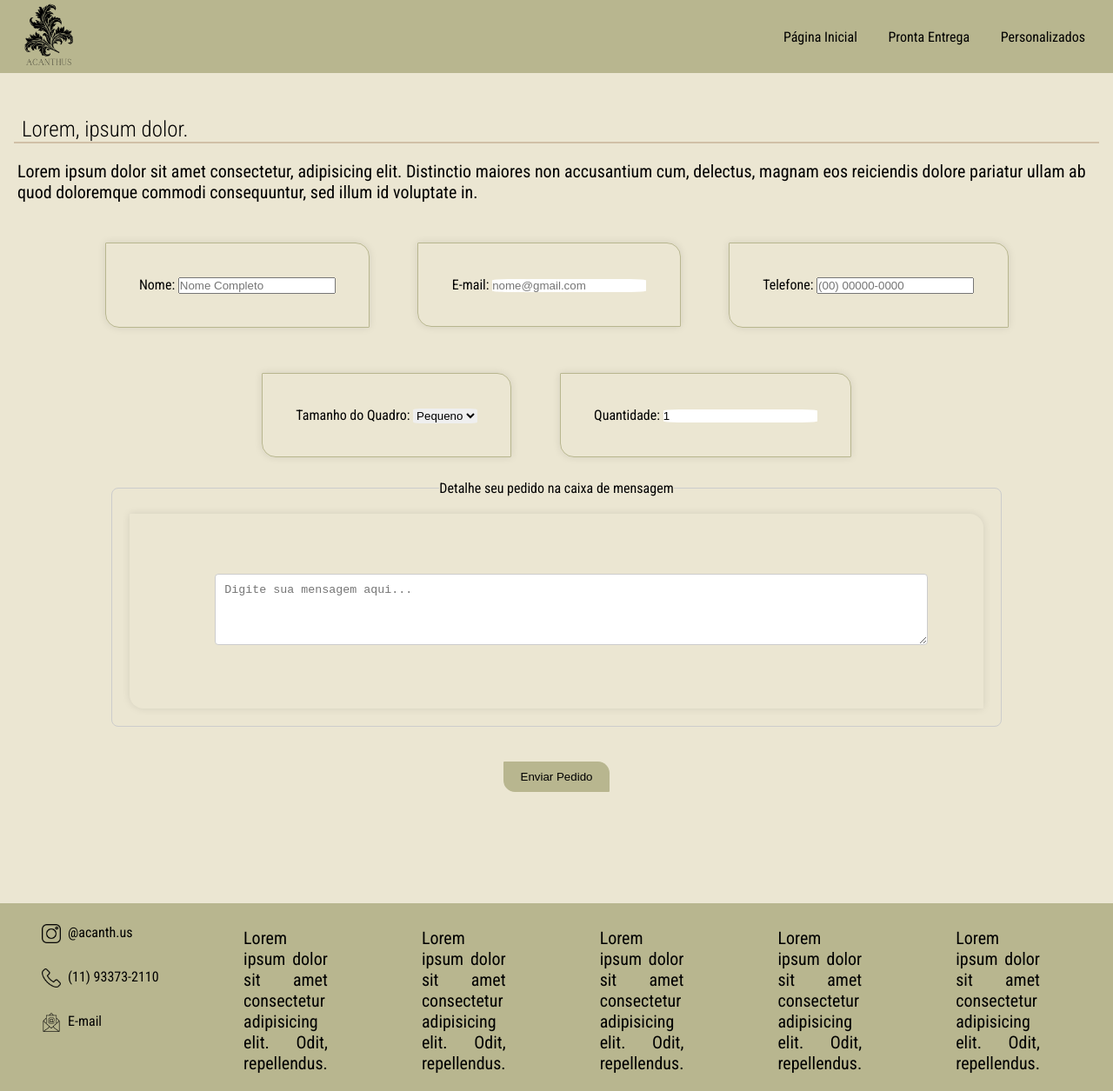
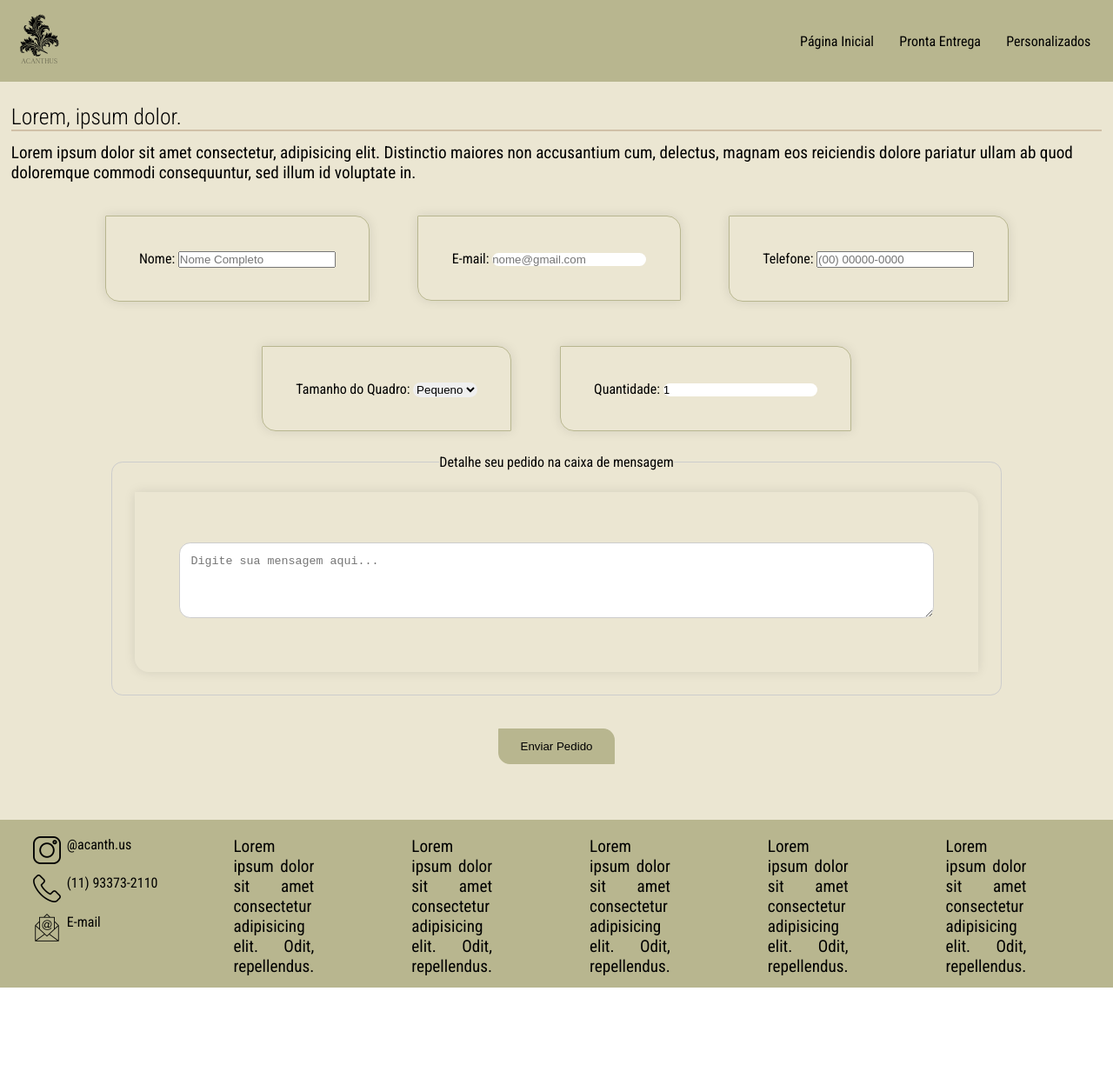
Before and after one commit to alice-farias/Acanthus, a plain HTML site: page HTML/personalizados.html in a window 1280 px wide. Shown: the whole page at 87% size. After the commit the page ends 1136 px from the top, so only its background shows below. Drawn offline with Linux system fonts and the light colour scheme.

Commit message:
Alterações de medidas no CSS para ficar mais adequado para diferentes tamanhos de tela, alteração das referências de imagem e links

```diff
--- a/CSS/style.css
+++ b/CSS/style.css
@@ -1,7 +1,6 @@
 @import url('https://fonts.googleapis.com/css2?family=Philosopher:ital,wght@0,400;0,700;1,400;1,700&family=Quicksand:wght@300..700&display=swap');
 
 @import url('https://fonts.googleapis.com/css2?family=Roboto+Condensed:ital,wght@0,100..900;1,100..900&display=swap');
-
 
 * {
     padding: 0;
@@ -10,7 +9,7 @@
 }
 
 .logo {
-    width: 5em;
+    width: 5vw;
 }
 
 header {
@@ -18,9 +17,7 @@ header {
     justify-content: space-between;
     align-items: center;
     background-color: #B8B68F;
-    padding-right: 1em;
-    padding-left: 1em;
-
+    padding: 1vw;
 }
 
 nav ul {
@@ -31,7 +28,7 @@ nav ul {
 
 nav ul li {
     display: inline;
-    padding: 1em;
+    padding: 1vw;
 }
 
 a {
@@ -46,31 +43,30 @@ a:hover {
 }
 
 h1 {
-    padding-top: 2em;
-    margin-left: 1em;
+    padding-top: 2vw;
+    margin-left: 1vw;
     font-family: 'roboto condensed';
-    font-size: 25px;
+    font-size: 2vw;
     font-weight: 300;
 }
 
 .linha-vertical {
-    border-bottom: 2px solid #D0C0A7;
-    margin-left: 1em;
-    margin-right: 1em;
-
+    border-bottom: 0.2vw solid #D0C0A7;
+    margin-left: 1vw;
+    margin-right: 1vw;
 }
 
 .quadros-index {
-    width: 24em;
-    margin-top: 1em;
-    margin-left: 1em;
+    width: 20%;
+    margin-top: 1vw;
+    margin-left: 1vw;
     float: right;
-    margin-right: 4em;
+    margin-right: 4vw;
 }
 
 .container p {
-    padding: 5em;
-    font-size: 20px;
+    padding: 5vw;
+    font-size: 1.5vw;
     font-family: 'roboto condensed';
     font-weight: 300;
 }
@@ -80,7 +76,7 @@ h1 {
 }
 
 button {
-    width: 10em;
+    width: 10vw;
     height: 3em;
     border-radius: 1px 1em;
     border: none;
@@ -89,43 +85,39 @@ button {
     background-color: #B8B68F;
 }
 
-
 main {
     background-color: #EBE6D2;
     margin: 0;
-    padding-bottom: 8em;
+    padding-bottom: 5vw;
 }
 
 footer {
    background-color: #B8B68F;
-    padding-top: 0.5em;
+    padding-top: 0.5vw;
     display: flex;
 }
 
 .icon img {
-    width: 30px;
+    width: 3vw;
     float: left;
-    margin-left: 2em;
-    padding-right: 0.5em;
+    margin-left: 2vw;
+    padding-right: 0.5vw;
     display: block;
 }
 
-
 span {
     display: block;
-    padding: 1em;
-
+    padding: 1vw;
 }
 
-.p-footer{
-
+.p-footer {
     width: 8%;
     height: 10%;
-    padding-left: 4.8%;
+    padding-left: 4.8vw;
     text-align: justify;
     display: flex;
     box-sizing: border-box;
-    margin-right: 8%;
+    margin-right: 8vw;
     float: right;
     font-family: 'roboto condensed';
 }
@@ -133,24 +125,18 @@ span {
 .quadros {
     display: flex;
     flex-wrap: wrap;
-    justify-content: center
-
-
+    justify-content: center;
 }
 
 .produto {
-    font-family:'roboto condensed';
+    font-family: 'roboto condensed';
     display: inline-block;
-
+    margin: 1vw;
+    padding: 2vw;
 }
 
 .produto img {
-    width: 10em;
-}
-
-.produto {
-    margin: 1em;
-    padding: 2em;
+    width: 10vw;
 }
 
 .produto li {
@@ -159,7 +145,6 @@ span {
 
 .preco {
     font-family: 'roboto condensed';
-
 }
 
 h2 {
@@ -169,14 +154,14 @@ h2 {
 
 section {
     background-color: #EBE6D2;
-    padding-bottom: 2em;
+    padding-bottom: 2vw;
 }
 
 .depoimentos img {
-    width: 4em;
+    width: 4vw;
     float: left;
-    margin-left: 1.1em;
-    padding-right: 0.5em;
+    margin-left: 1vw;
+    padding-right: 0.5vw;
     display: flex;
     float: right;
 }
@@ -188,20 +173,18 @@ section {
 }
 
 .cliente {
-    padding-right: 2em;
+    padding-right: 2vw;
     display: flex;
     align-items: center;
 }
 
 .cliente img {
-    width: 6em;
     display: flex;
-
 }
 
 .depoimentos p {
-margin-right: 4em;
-padding: 1em;
+    margin-right: 4vw;
+    padding: 1vw;
     font-family: 'roboto condensed';
     font-weight: 300;
     height: 4em;
@@ -210,41 +193,35 @@ text-align: justify;
 }
 
 h3 {
-    padding-top: 14%;
+    padding-top: 8vw;
     text-align: center;
     font-family: 'roboto condensed';
-
 }
 
 form {
     text-align: center;
     align-items: center;
     justify-content: center;
-
 }
 
 .form {
     max-width: 30%;
     font-family: 'roboto condensed';
-    padding: 3%;
-    margin: 2%;
+    padding: 3vw;
+    margin: 2vw;
     display: inline-block;
-    border: 1px solid #B8B68F;
+    border: 0.1vw solid #B8B68F;
     border-radius: 1px 1em;
-    box-shadow: 0 0 10px rgba(0, 0, 0, 0.1);
-
-
+    box-shadow: 0 0 1vw rgba(0, 0, 0, 0.1);
 }
 
 .mensagem {
     font-family: 'roboto condensed';
-    padding: 4em;
+    padding: 4vw;
     display: block;
     align-items: center;
-    padding-left: 10%;
     border-radius: 1px 1em;
-    box-shadow: 0 0 10px rgba(0, 0, 0, 0.1);
-
+    box-shadow: 0 0 1vw rgba(0, 0, 0, 0.1);
 }
 
 input[type="text"],
@@ -254,45 +231,44 @@ textarea,
 select,
 input[type="number"] {
     border: none;
-    border-radius: 10%;
+    border-radius: 1vw;
 }
 
 input[type="submit"] {
     width: auto;
-    padding: 10px 20px;
+    padding: 1vw 2vw;
     background-color: #B8B68F;
     color: black;
     border: none;
     border-radius: 1px 1em;
     align-items: center;
-    margin-top: 3em;
+    margin-top: 3vw;
 }
 
 input[type="submit"]:hover {
-    background-color:olive;
+    background-color: olive;
 }
 
 textarea {
     width: 100%;
-    padding: 10px;
-    margin: 5px 0;
-    border: 1px solid #ccc;
-    border-radius: 4px;
+    padding: 1vw;
+    margin: 0.5vw 0;
+    border: 0.1vw solid #ccc;
+    border-radius: 1vw;
     box-sizing: border-box;
-
 }
 
 fieldset {
     width: 80%;
     margin: 0 auto;
-    padding: 20px;
-    border: 1px solid #ccc;
-    border-radius: 8px;
+    padding: 2vw;
+    border: 0.1vw solid #ccc;
+    border-radius: 1vw;
     font-family: 'roboto condensed';
 }
 
 p {
     font-family: 'roboto condensed';
-    font-size: 20px;
-    margin: 1em;
+    font-size: 1.5vw;
+    margin: 1vw;
 }
```
Also changed, not shown: index.html (+8 -8 lines). Lines whose indentation alone changed are shown as unchanged.
